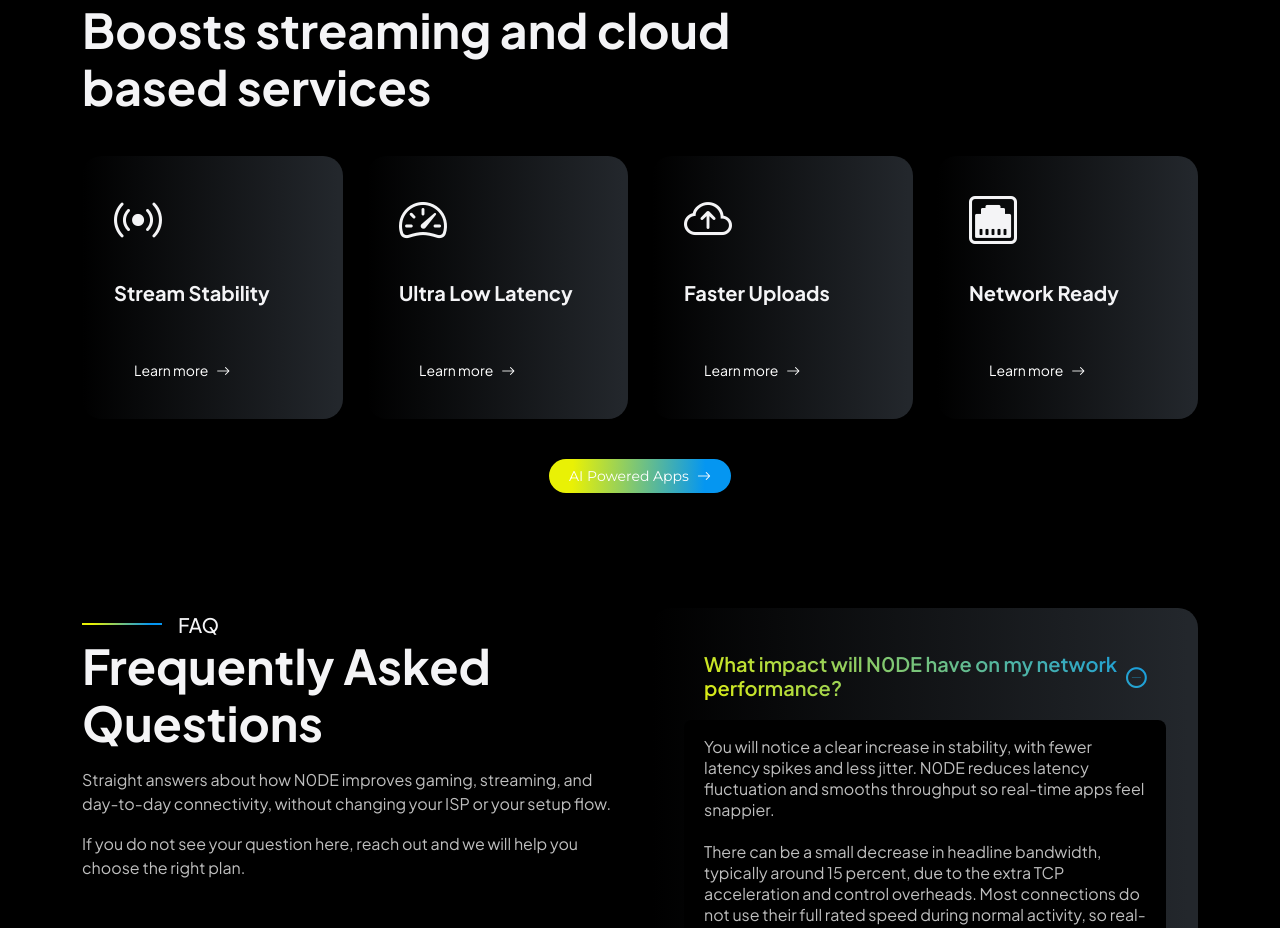
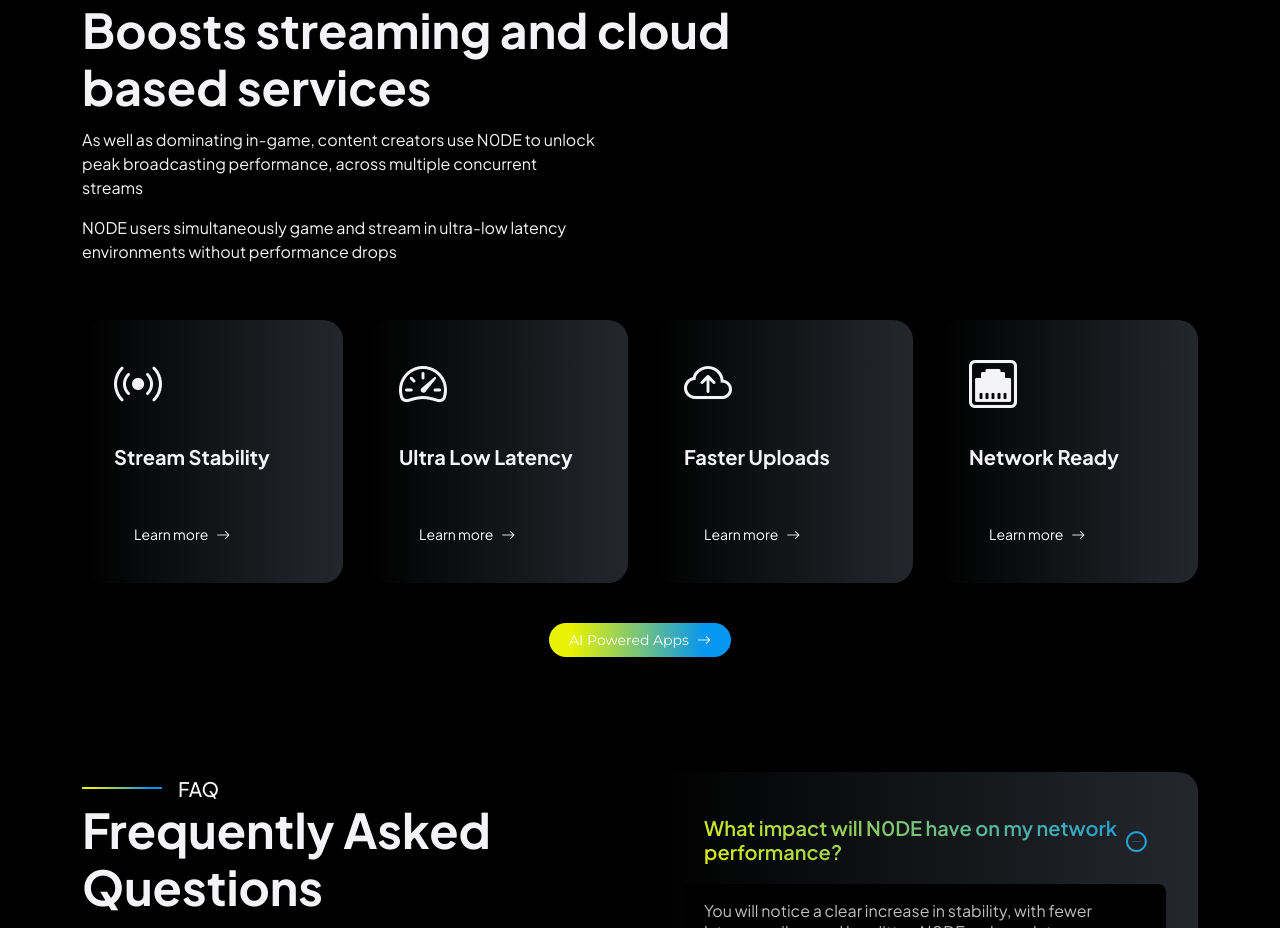
Before and after one commit to Enigma-Incorporated-Ltd/N0DE-Website, a React (Vite) app: page / in a window 1280 px wide. Shown: the part 4720-5648 px from the top of the page. Built offline with nearby package versions, Linux system fonts and the light colour scheme; no server answers.

Commit message:
Insert descriptive content block under AppAreaHomeOne header
cgen-9f9378a7c2fb412da070ef06616c7a6f

```diff
--- a/src/components/homes/home/AppAreaHomeOne.tsx
+++ b/src/components/homes/home/AppAreaHomeOne.tsx
@@ -20,6 +20,14 @@ const AppAreaHomeOne = () => {
                   <h2 className="mb-0 text-light" data-cue="fadeIn">
                     Boosts streaming and cloud based services
                   </h2>
+                  <div className="text-light mt-3 max-text-11" data-cue="fadeIn">
+                    <p>
+                      As well as dominating in-game, content creators use N0DE to unlock peak broadcasting performance, across multiple concurrent streams
+                    </p>
+                    <p>
+                      N0DE users simultaneously game and stream in ultra-low latency environments without performance drops
+                    </p>
+                  </div>
                 </div>
               </div>
             </div>
```
